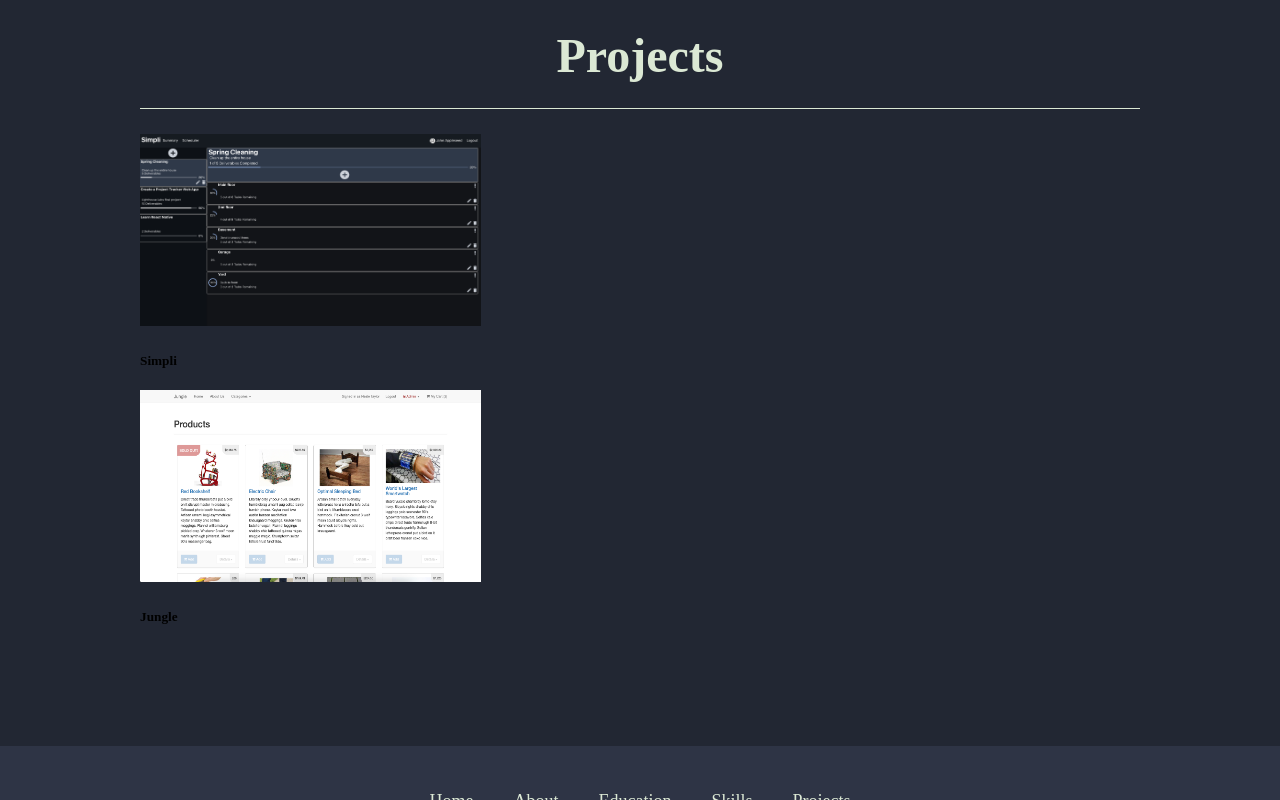
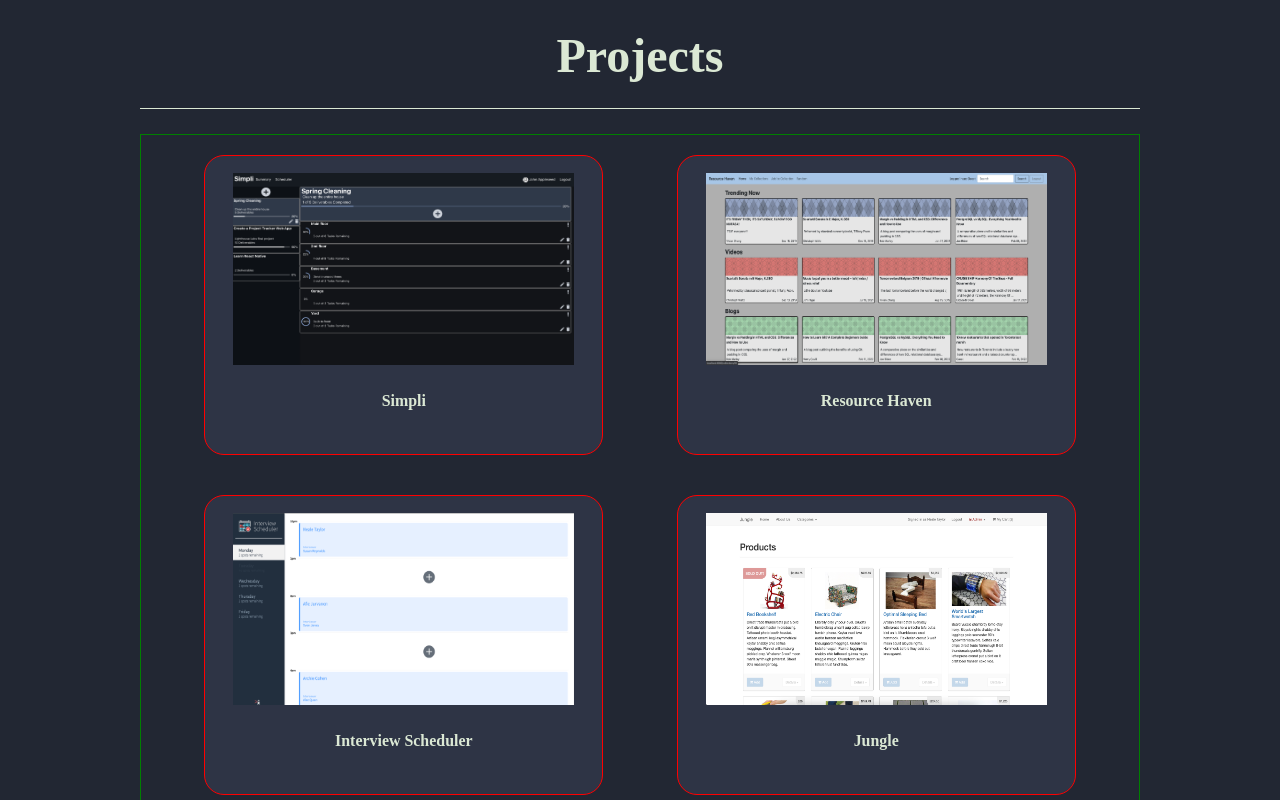
Before and after one commit to NealePT/nealetaylorcom, a React (Create React App) app in the folder react-site/: page / in a window 1280 px wide. Shown: the part 2460-3260 px from the top of the page. Built offline with nearby package versions, Linux system fonts and the light colour scheme.

Commit message:
redo order of css

```diff
--- a/react-site/src/components/Projects.scss
+++ b/react-site/src/components/Projects.scss
@@ -8,66 +8,31 @@
   border-bottom: 1px solid #DBE8D4;
 }
 
-$itemGrow: 1.2;
-$duration: 250ms;
-
 .carouselWrap {
-  display: grid;
-  grid-template-columns: repeat(3,100%);
-  overflow:hidden;
-  scroll-behavior: smooth;
-
-  img {
-    height: 192px;
-    width: 341px;
-  }
-
-  section {
-    width: 100%;
-    position: relative;
-    display: grid;
-    grid-template-columns: repeat(5, auto);
-    margin: 20px 0;
-
-    .item {
-      padding: 0 2px;
-      transition: $duration all;
-
-      &:hover {
-        margin: 0 40px;
-        transform: scale(1.2);
-      }
-
-    }
-
-    a {
-      position: absolute;
-      color: #fff;
-      text-decoration: none;
-      font-size: 6em;
-      background:rgb(0,0,0);
-      width: 80px;
-      padding: 20px;
-      text-align: center;
-      z-index: 1;
-
-      &:nth-of-type(1) {
-        top:0; bottom:0; left:0;
-        background: linear-gradient(-90deg, rgba(0,0,0,0) 0%, rgba(0,0,0,1) 100%);
-      }
-      &:nth-of-type(2) {
-        top:0; bottom:0; right: 0;
-        background: linear-gradient(90deg, rgba(0,0,0,0) 0%, rgba(0,0,0,1) 100%);
-      }
-
-    }
-
-  }
+  border: 1px solid green;
+  display: flex;
+  flex-wrap: wrap;
+  justify-content: space-evenly;
 }
 
-// Remove the arrow for Mobile
-@media only screen and (max-width: 600px) {
-  a.arrow__btn {
-    display:none;
-  }
+.item {
+  border: 1px solid red;
+  background-color: #2E3445;
+  border-radius: 20px;
+  color: #DBE8D4;
+  height: 300px;
+  display: flex;
+  flex-direction: column;
+  align-items: center;
+  justify-content: center;
+  margin: 20px 10px;
+  width: 40%;
+  font-size: 1.2rem;
 }
+
+
+.projects img {
+  height: 192px;
+  width: 341px;
+
+}
```
